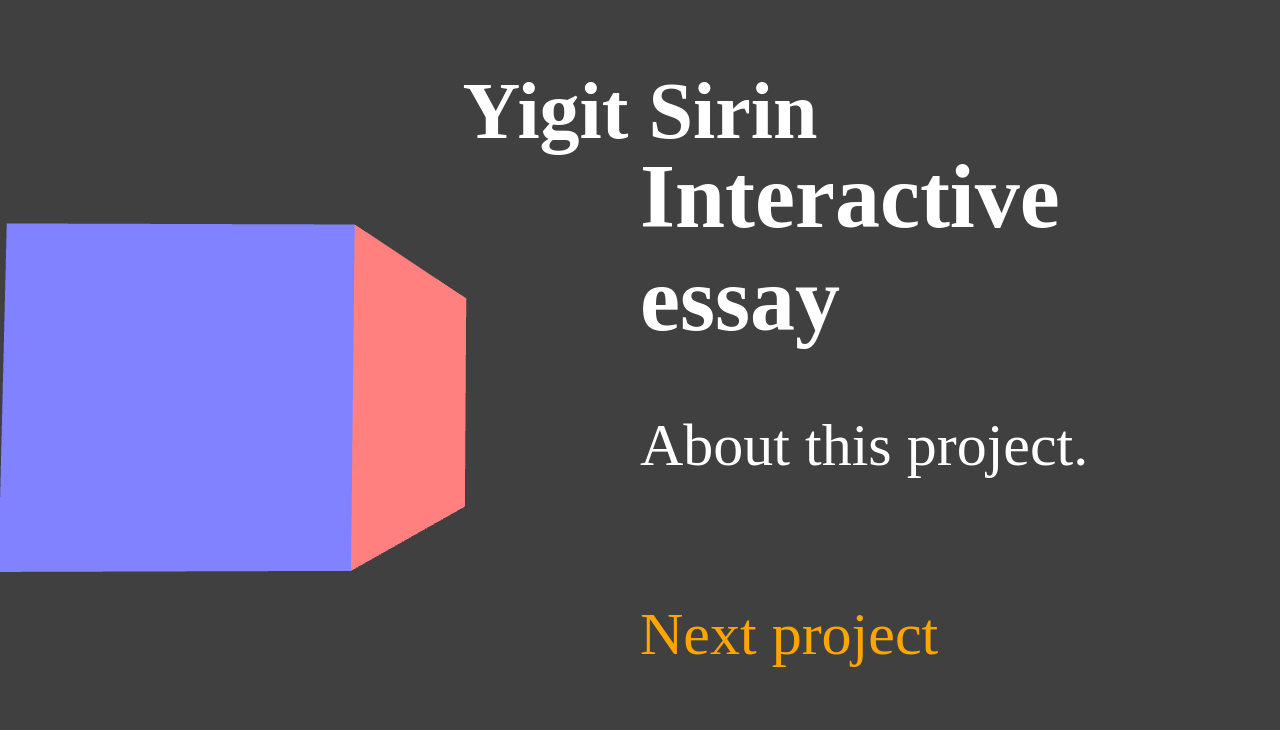
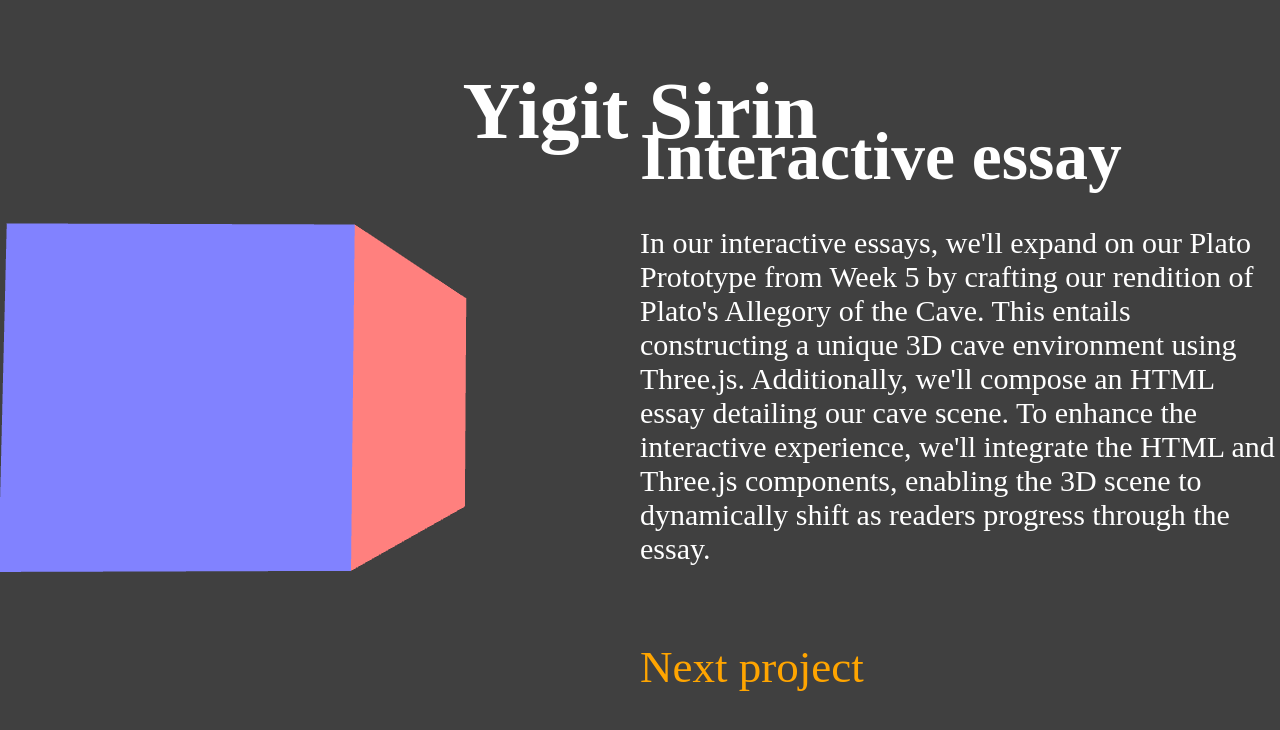
Before and after one commit to YigitSirin2023/IASC-2P02, a plain HTML site: page Week8/index.html in a window 1280 px wide. Both pictures are taken after a click on the element "View projects". Drawn offline with nearby package versions, Linux system fonts and the light colour scheme.

Commit message:
Week 8 portfolio commited

```diff
--- a/Week8/index.html
+++ b/Week8/index.html
@@ -34,21 +34,30 @@
     <!--Content-->
     <section class="content" id="first">
         <h1> About me</h1>
-        <p> short paragraph goes here</p>
+        <p> My name is Yigit Sirin, I am a 20 year old IASC student at Brock University. A fun fact about me is, I am a
+            photographer and videographer!</p>
         <p><span class="clickable" id= "click1"> View projects</span> </p>
 
     </section>
 
     <section class="content hidden" id="second">
         <h1>Interactive essay</h1>
-        <p>About this project.</p>
+        <p id="secondparagraph">
+            In our interactive essays, we'll expand on our Plato Prototype from Week 5 by crafting our rendition of
+            Plato's Allegory of the Cave. This entails constructing a unique 3D cave environment using Three.js.
+            Additionally, we'll compose an HTML essay detailing our cave scene. To enhance the interactive experience,
+            we'll integrate the HTML and Three.js components, enabling the 3D scene to dynamically shift as readers
+            progress through the essay.</p>
         <p><span class="clickable" id="click2">Next project</span> </p>
 
     </section>
 
     <section class="content hidden" id="third">
         <h1>Data Visualization</h1>
-        <p>About this project.</p>
+        <p id="thirdparagraph">We'll leverage our Data Visualization Prototype from Week 9 for our second assignment to craft a
+            3D text analysis visualization. Following the guidelines in Assignment 2: Tutorial lab video, we'll
+            design two distinct text analysis visualizations offering unique perspectives. Both visualizations will
+            examine the exact text, which we can select at our discretion. </p>
         <p><span class="clickable" id="click3">Back to homepage</span> </p>
 
     </section>
--- a/Week8/style.css
+++ b/Week8/style.css
@@ -28,7 +28,7 @@ color: white;
     flex-direction: column;
     justify-content: center;
     height: 100vh;
-    font-size: 60px;
+    font-size: 45px;
     padding-left: 50%;
 }
 
@@ -48,3 +48,11 @@ color: white;
 .hidden{
     display: none;
 }
+
+#secondparagraph{
+    font-size: 30px;
+}
+
+#thirdparagraph{
+    font-size: 30px;
+}
```
Also changed, not shown: Week8/script.js (line endings or trailing spaces).
